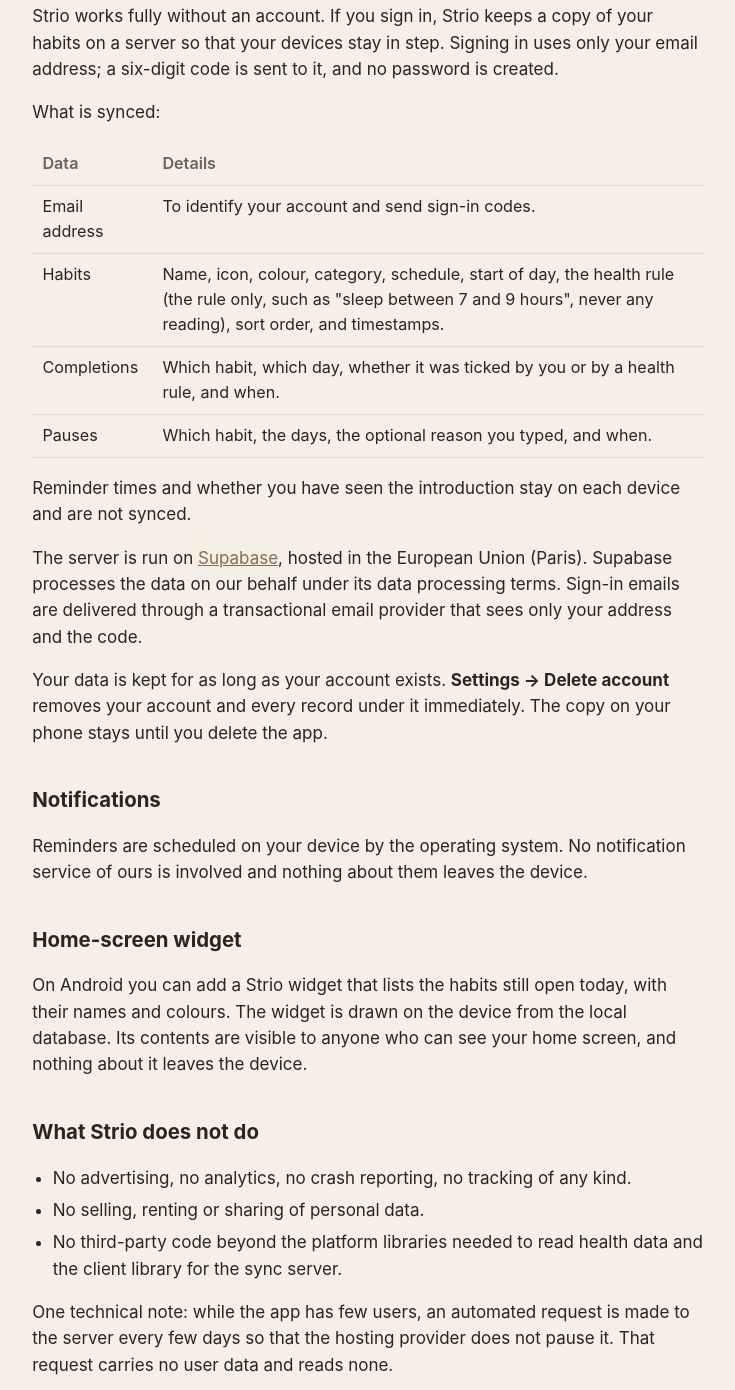
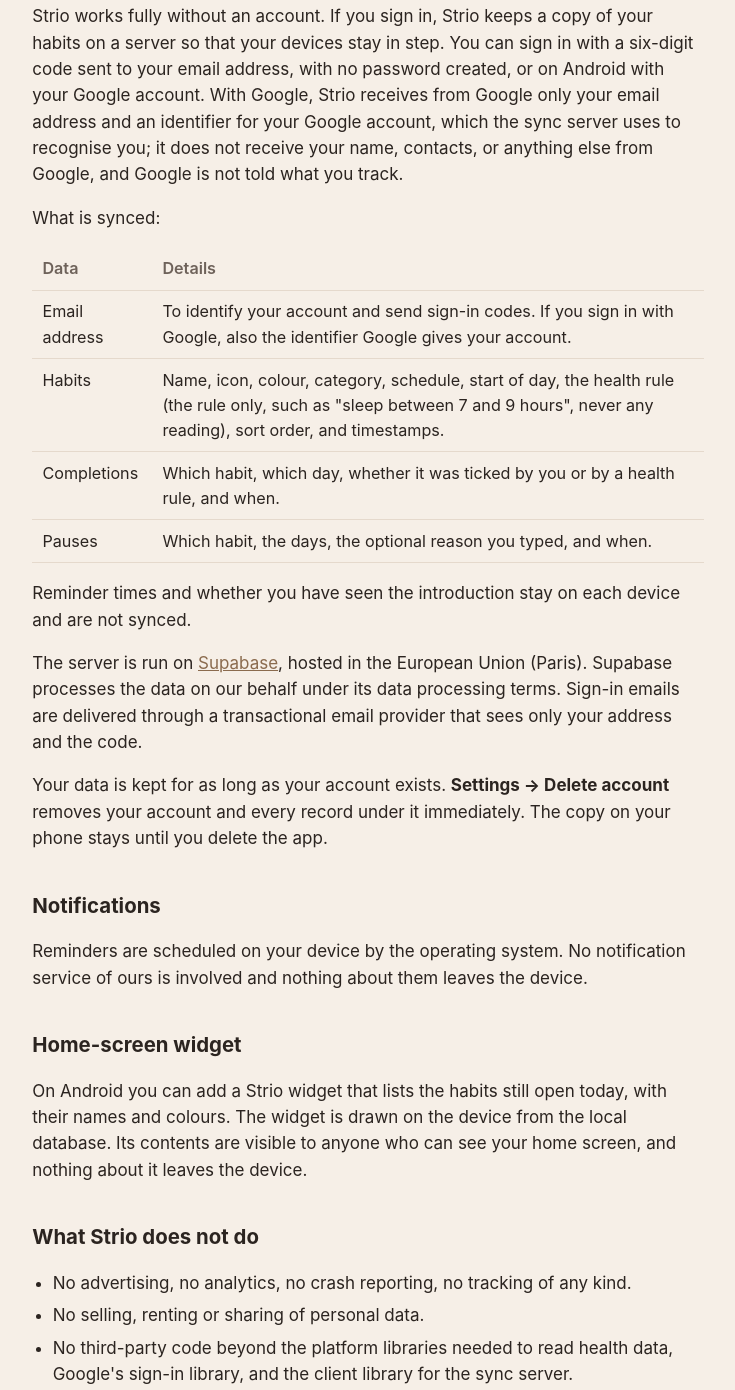
Before and after one commit to aghiadyazji/strio-site, a plain HTML site: page privacy.html in a window 1280 px wide. Shown: the part 1898-3288 px from the top of the page, without its empty margins (272-1007 px from the left). Drawn offline with Linux system fonts and the light colour scheme.

Commit message:
feat: Google sign-in switched on for Android
The hosted build carries the Web client id, Supabase's Google provider is
on, and the Android client matches the signing key. The privacy policy
says what Google sign-in shares: the email address and an account
identifier, nothing else.

Co-Authored-By: Claude Opus 5.5 <noreply@anthropic.com>

```diff
--- a/privacy.html
+++ b/privacy.html
@@ -46,11 +46,11 @@
 </ul>
 
 <h2>Sync and your account (optional)</h2>
-<p>Strio works fully without an account. If you sign in, Strio keeps a copy of your habits on a server so that your devices stay in step. Signing in uses only your email address; a six-digit code is sent to it, and no password is created.</p>
+<p>Strio works fully without an account. If you sign in, Strio keeps a copy of your habits on a server so that your devices stay in step. You can sign in with a six-digit code sent to your email address, with no password created, or on Android with your Google account. With Google, Strio receives from Google only your email address and an identifier for your Google account, which the sync server uses to recognise you; it does not receive your name, contacts, or anything else from Google, and Google is not told what you track.</p>
 <p>What is synced:</p>
 <table>
 <tr><th>Data</th><th>Details</th></tr>
-<tr><td>Email address</td><td>To identify your account and send sign-in codes.</td></tr>
+<tr><td>Email address</td><td>To identify your account and send sign-in codes. If you sign in with Google, also the identifier Google gives your account.</td></tr>
 <tr><td>Habits</td><td>Name, icon, colour, category, schedule, start of day, the health rule (the rule only, such as "sleep between 7 and 9 hours", never any reading), sort order, and timestamps.</td></tr>
 <tr><td>Completions</td><td>Which habit, which day, whether it was ticked by you or by a health rule, and when.</td></tr>
 <tr><td>Pauses</td><td>Which habit, the days, the optional reason you typed, and when.</td></tr>
@@ -69,7 +69,7 @@
 <ul>
 <li>No advertising, no analytics, no crash reporting, no tracking of any kind.</li>
 <li>No selling, renting or sharing of personal data.</li>
-<li>No third-party code beyond the platform libraries needed to read health data and the client library for the sync server.</li>
+<li>No third-party code beyond the platform libraries needed to read health data, Google's sign-in library, and the client library for the sync server.</li>
 </ul>
 <p>One technical note: while the app has few users, an automated request is made to the server every few days so that the hosting provider does not pause it. That request carries no user data and reads none.</p>
 
```
